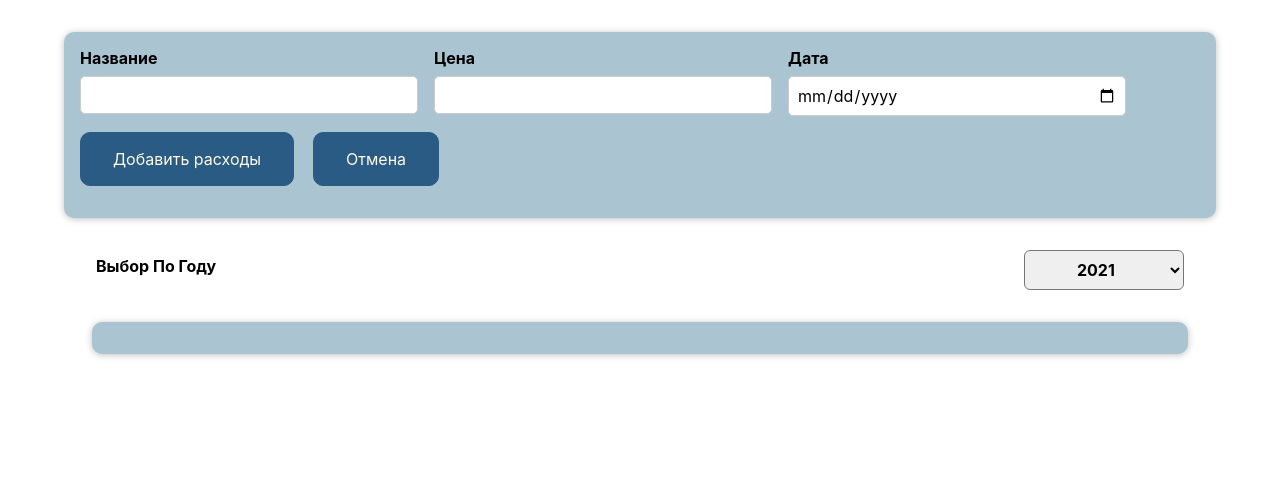
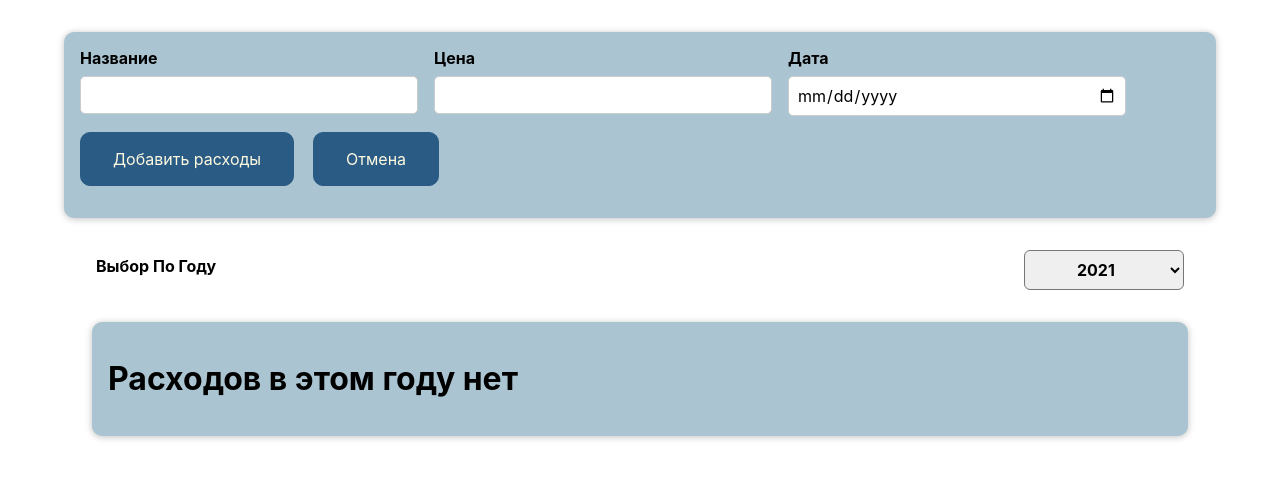
Before and after one commit to Holman52/LearnReact, a React (Create React App) app: page / in a window 1280 px wide. Shown: the top 478 px of the page. Built offline with nearby package versions, Linux system fonts and the light colour scheme.

Commit message:
создал отображения контента по условию

```diff
--- /dev/null
+++ b/src/components/ui/ConditionsCost.jsx
@@ -0,0 +1,23 @@
+import CostItem from "./CostItem";
+
+const  ConditionsCost = (props) => {
+   return (
+    <div>
+    {props.cost.length === 0 ?
+        (<h1>Расходов в этом году нет</h1>)
+         : ( <ul>
+            {props.cost.map((costs) => (
+                <CostItem
+                  key={costs.id}
+                  date= {costs.date}
+                  product={costs.product}
+                  price={costs.price}></CostItem>
+                ))}
+                </ul>
+          )
+    }
+    </div>
+ )
+}
+
+export default ConditionsCost
--- a/src/components/ui/Cost.jsx
+++ b/src/components/ui/Cost.jsx
@@ -1,4 +1,4 @@
-import CostItem from "./CostItem";
+import ConditionsCost from "./ConditionsCost";
 import "./Cost.css"
 import Card from "../Card";
 import CostsFilter from "./CostsFilter";
@@ -16,19 +16,12 @@ const FilterYear = props.costs.filter(cost =>{
 
  return(
     <div className="main">
-    <CostsFilter year={SelectionYear}
-      onSelectionYear={ChangeYear}
-    />
-    <Card className="cost">
-    {FilterYear.map(costs =>
-      <CostItem
-        key={costs.id}
-        date= {costs.date}
-        product={costs.product}
-        price={costs.price}></CostItem>
-      )}
-        </Card>
-        </div>
+      <CostsFilter year={SelectionYear}
+      onSelectionYear={ChangeYear}/>
+      <Card className="cost">
+        <ConditionsCost cost={FilterYear}/>
+      </Card>
+    </div>
  )
 }
 export default Cost
--- a/src/components/ui/CostItem.jsx
+++ b/src/components/ui/CostItem.jsx
@@ -11,7 +11,6 @@ function CostItem(props) {
             <div className='cost-item__description'>
                 <div className='description__product'>{props.product}</div>
                 <div className='description__price'>${props.price}</div>
-                {/* <button>Изменить продукт</button> */}
             </div>
         </Card>
     )
```
